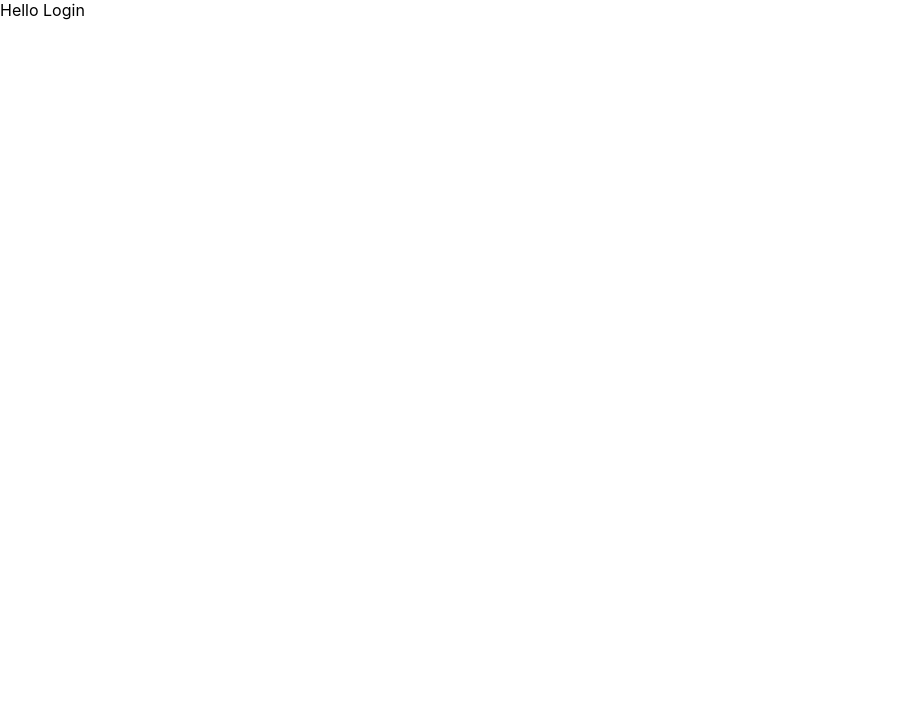
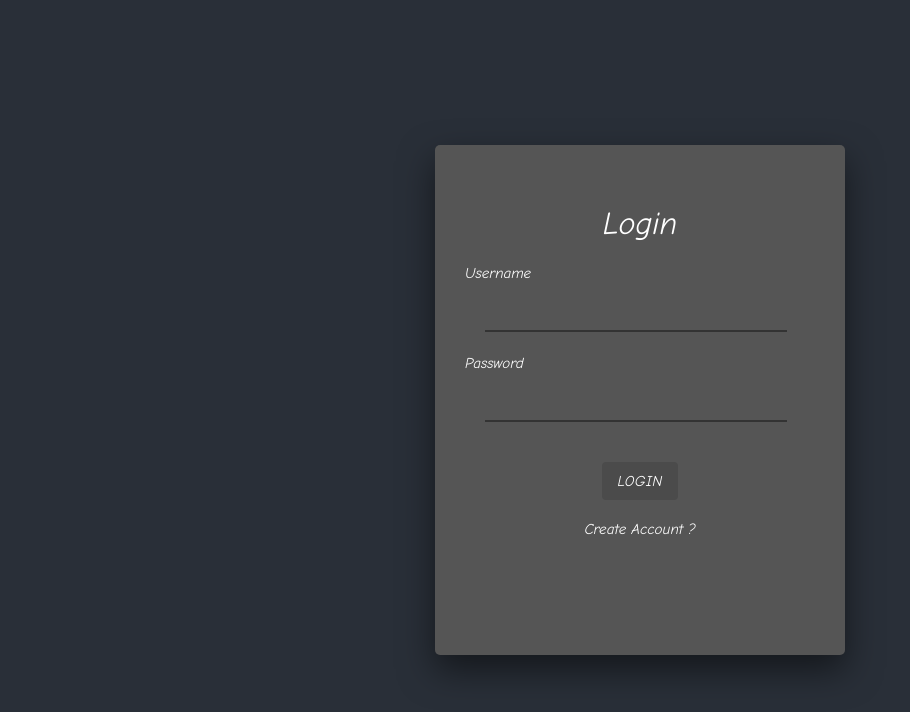
Before and after one commit to shunak/rtk_tasks, a React (Create React App) app: page / in a window 1280 px wide. Shown: the top 712 px of the page, without its empty margins (0-910 px from the left). Built offline with nearby package versions, Linux system fonts and the light colour scheme.

Commit message:
implement login component

```diff
--- a/src/App.css
+++ b/src/App.css
@@ -1,3 +1,5 @@
+@import url("https://fonts.googleapis.com/css2?family=Comic+Neue:ital@1&display=swap");
+
 .App {
   text-align: center;
 }
@@ -31,9 +33,9 @@
     transform: translateY(0);
   }
   50% {
-    transform: translateY(10px)
+    transform: translateY(10px);
   }
   100% {
-    transform: translateY(0px)
+    transform: translateY(0px);
   }
 }
--- a/src/app/store.js
+++ b/src/app/store.js
@@ -1,8 +1,10 @@
-import { configureStore } from '@reduxjs/toolkit';
-import counterReducer from '../features/counter/counterSlice';
+import { configureStore } from "@reduxjs/toolkit";
+import counterReducer from "../features/counter/counterSlice";
+import loginReducer from "../features/login/loginSlice";
 
 export default configureStore({
   reducer: {
     counter: counterReducer,
+    login: loginReducer,
   },
 });
--- a/src/features/login/Login.js
+++ b/src/features/login/Login.js
@@ -1,7 +1,75 @@
-import React from 'react'
+import React from "react";
+import Button from "@material-ui/core/Button";
+import { useSelector, useDispatch } from "react-redux";
+import styles from "./Login.module.css";
 
+import {
+  editUsername,
+  editPassword,
+  toggleMode,
+  fetchAsyncLogin,
+  fetchAsyncRegster,
+  selectAuthen,
+  selectIsLoginView,
+} from "./loginSlice";
+
+// Login functional component
 const Login = () => {
-    return <div>Hello Login</div>
-}
+  const dispatch = useDispatch();
+  const authen = useSelector(selectAuthen);
+  const isLoginView = useSelector(selectIsLoginView);
+  const btnDisabler = authen.username === "" || authen.password === "";
 
-export default Login
+  const login = async () => {
+    if (isLoginView) {
+      await dispatch(fetchAsyncLogin(authen));
+    } else {
+      const result = await dispatch(fetchAsyncRegster(authen));
+
+      if (fetchAsyncRegster.fulfilled.match(result)) {
+        await dispatch(fetchAsyncLogin(authen));
+      }
+    }
+  };
+
+  return (
+    <div className={styles.containerLogin}>
+      <div className={styles.appLogin}>
+        <h1>{isLoginView ? "Login" : "Register"}</h1>
+        <span>Username</span>
+        <input
+          type="text"
+          className={styles.inputLog}
+          name="username"
+          placeholder=""
+          onChange={(e) => dispatch(editUsername(e.target.value))}
+          required
+        />
+        <span>Password</span>
+        <input
+          type="password"
+          className={styles.inputLog}
+          name="password"
+          placeholder=""
+          onChange={(e) => dispatch(editPassword(e.target.value))}
+          required
+        />
+        <div className={styles.switch}>
+          <Button
+            variant="contained"
+            disabled={btnDisabler}
+            color="primary"
+            onClick={login}
+          >
+            {isLoginView ? "Login" : "Create"}
+          </Button>
+        </div>
+        <span className={styles.switch} onClick={() => dispatch(toggleMode())}>
+          {isLoginView ? "Create Account ?" : "Back to Login"}
+        </span>
+      </div>
+    </div>
+  );
+};
+
+export default Login;
--- /dev/null
+++ b/src/features/login/Login.module.css
@@ -0,0 +1,49 @@
+h1 {
+  color: white;
+  font-weight: normal;
+  text-align: center;
+  margin: 30px 0px 20px 0px;
+  font-family: "Comic Neue", cursive;
+}
+span {
+  color: white;
+  font-size: 15px;
+  font-family: "Comic Neue", cursive;
+}
+.containerLogin {
+  background-color: #292f38;
+  height: 100vh;
+  display: flex;
+  justify-content: center;
+  align-items: center;
+}
+.appLogin {
+  background-color: #555555;
+  width: 25%;
+  min-width: 350px;
+  height: 450px;
+  padding: 30px;
+  border-radius: 5px;
+  box-shadow: 0 15px 35px rgba(0, 0, 0, 0.5);
+}
+
+.inputLog {
+  width: 85%;
+  margin: 20px;
+  font-family: "Comic Neue", cursive;
+  background-color: #555555;
+  border: 0;
+  outline: 0;
+  border-bottom: 2px solid #333333;
+  font-size: 1.4rem;
+  color: #ccc;
+}
+.switch {
+  margin: 20px;
+  display: block;
+  text-align: center;
+}
+.switchText {
+  display: block;
+  text-align: center;
+}
--- /dev/null
+++ b/src/features/login/loginSlice.js
@@ -0,0 +1,77 @@
+import { createSlice, createAsyncThunk } from "@reduxjs/toolkit";
+import axios from "axios";
+
+const apiUrl = "http://localhost:8000/";
+const token = localStorage.localJWT;
+
+// async type functions must define out of slice
+export const fetchAsyncLogin = createAsyncThunk("login/post", async (auth) => {
+  const res = await axios.post(`${apiUrl}authen/jwt/create`, auth, {
+    headers: {
+      "Content-Type": "application/json",
+    },
+  });
+  return res.data;
+});
+
+export const fetchAsyncRegster = createAsyncThunk(
+  "login/register",
+  async (auth) => {
+    const res = await axios.post(`${apiUrl}api/register/`, auth, {
+      headers: {
+        "content-Type": "application/json",
+      },
+    });
+    return res.data;
+  }
+);
+
+export const fetchAsyncProf = createAsyncThunk("login/get", async () => {
+  const res = await axios.get(`${apiUrl}api/myself`, {
+    headers: {
+      Authorization: `JWT ${token}`,
+    },
+  });
+  return res.data;
+});
+
+const loginSlice = createSlice({
+  name: "login",
+  initialState: {
+    authen: {
+      username: "",
+      password: "",
+    },
+    isLoginView: true,
+    profile: {
+      id: 0,
+      username: "",
+    },
+  },
+  reducers: {
+    editUsername(state, action) {
+      state.authen.username = action.payload;
+    },
+    editPassword(state, action) {
+      state.authen.password = action.payload;
+    },
+    toggleMode(state) {
+      state.isLoginView = !state.isLoginView;
+    },
+  },
+  extraReducers: (builder) => {
+    builder.addCase(fetchAsyncLogin.fulfilled, (state, action) => {
+      localStorage.setItem("localJWT", action.payload.access);
+      action.payload.access && (window.location.href = "/tasks");
+    });
+    builder.addCase(fetchAsyncProf.fulfilled, (state, action) => {
+      state.profile = action.payload;
+    });
+  },
+});
+export const { editUsername, editPassword, toggleMode } = loginSlice.actions;
+export const selectAuthen = (state) => state.login.authen;
+export const selectIsLoginView = (state) => state.login.isLoginView;
+export const selectProfile = (state) => state.login.profile;
+
+export default loginSlice.reducer;
```
